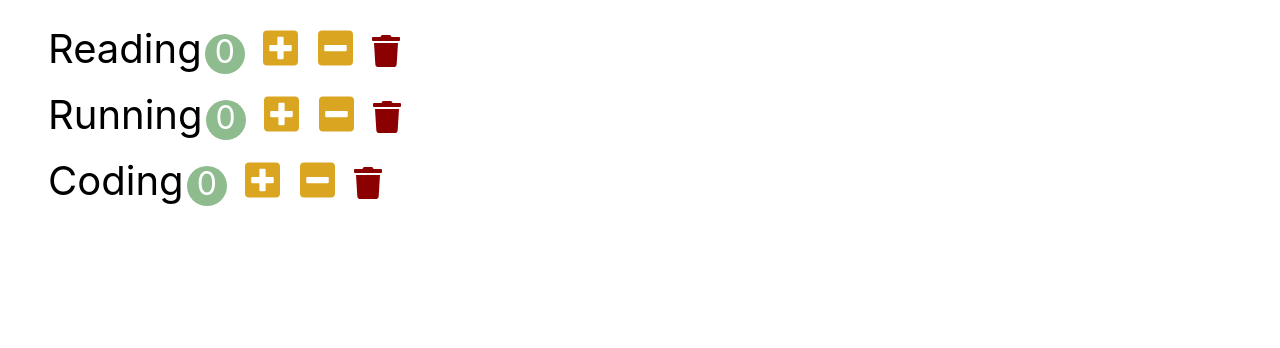
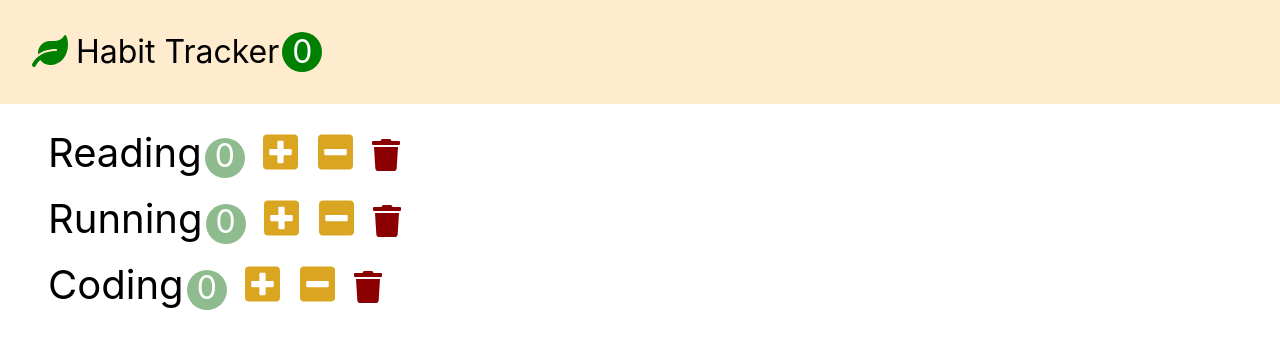
Before and after one commit to hanaheyo/Habit_tracker, a React (Create React App) app: page / in a window 1280 px wide. Shown: the top 348 px of the page. Built offline with nearby package versions, Linux system fonts and the light colour scheme.

Commit message:
Habits upgrade and Navbar

```diff
--- a/src/App.css
+++ b/src/App.css
@@ -1,7 +1,35 @@
+* {
+  box-sizing: border-box;
+}
+
 button {
   outline: none;
   border: 0;
   cursor: pointer;
+}
+
+.navbar {
+  font-size: 2rem;
+  padding: 1em;
+  background-color: blanchedalmond;
+}
+
+.navbar-logo {
+  color: green;
+  margin-right: 0.5rem;
+}
+
+.navbar-count {
+  display: inline-block;
+  text-align: center;
+  font-size: 2rem;
+  width: 2.5rem;
+  height: 2.5rem;
+  line-height: 2.5rem;
+  margin-left: 0.2rem;
+  background-color: green;
+  color: white;
+  border-radius: 50%;
 }
 
 .habit {
--- a/src/app.jsx
+++ b/src/app.jsx
@@ -1,6 +1,7 @@
 import React, { Component } from 'react';
 import './app.css';
 import Habits from './components/habits';
+import Navbar from './components/navbar';
 
 
 class App extends Component {
@@ -33,12 +34,17 @@
   };
 
   render() {
-    return <Habits
-    habits={this.state.habits}
-    onIncrement={this.handleIncrement}
-    onDecrement={this.handleDecrement}
-    onDelete={this.handleDelete}
-    />;
+    return (
+      <>
+        <Navbar totalCount={this.state.habits.filter(item => item.count > 0).length} />
+        <Habits
+          habits={this.state.habits}
+          onIncrement={this.handleIncrement}
+          onDecrement={this.handleDecrement}
+          onDelete={this.handleDelete}
+        />
+      </>
+    );
   }
 }
 
--- a/src/components/habits.jsx
+++ b/src/components/habits.jsx
@@ -2,18 +2,6 @@
 import Habit from './habit';
 
 class Habits extends Component {
-    handleIncrement = habit => {
-        this.props.onIncrement(habit);
-    };
-
-    handleDecrement = habit => {
-        this.props.onDecrement(habit);
-    };
-
-    handleDelete = habit => {
-        this.props.onDelete(habit);
-    }
-
     render() {
         return (
             <ul>
@@ -21,9 +9,9 @@
                     <Habit
                     key={habit.id}
                     habit={habit}
-                    onIncrement={this.handleIncrement}
-                    onDecrement={this.handleDecrement}
-                    onDelete={this.handleDelete}
+                    onIncrement={this.props.onIncrement}
+                    onDecrement={this.props.onDecrement}
+                    onDelete={this.props.onDelete}
                     />
                 ))}
             </ul>
--- /dev/null
+++ b/src/components/navbar.jsx
@@ -0,0 +1,15 @@
+import React, { Component } from 'react';
+
+class Navbar extends Component {
+    render() {
+        return (
+            <nav className="navbar">
+                <i className="navbar-logo fas fa-leaf"></i>
+                <span>Habit Tracker</span>
+                <span className="navbar-count">{this.props.totalCount}</span>
+            </nav>
+        );
+    }
+}
+
+export default Navbar;
```
Also changed, not shown: 1 other file (tests, documents, lock files or other folders).
